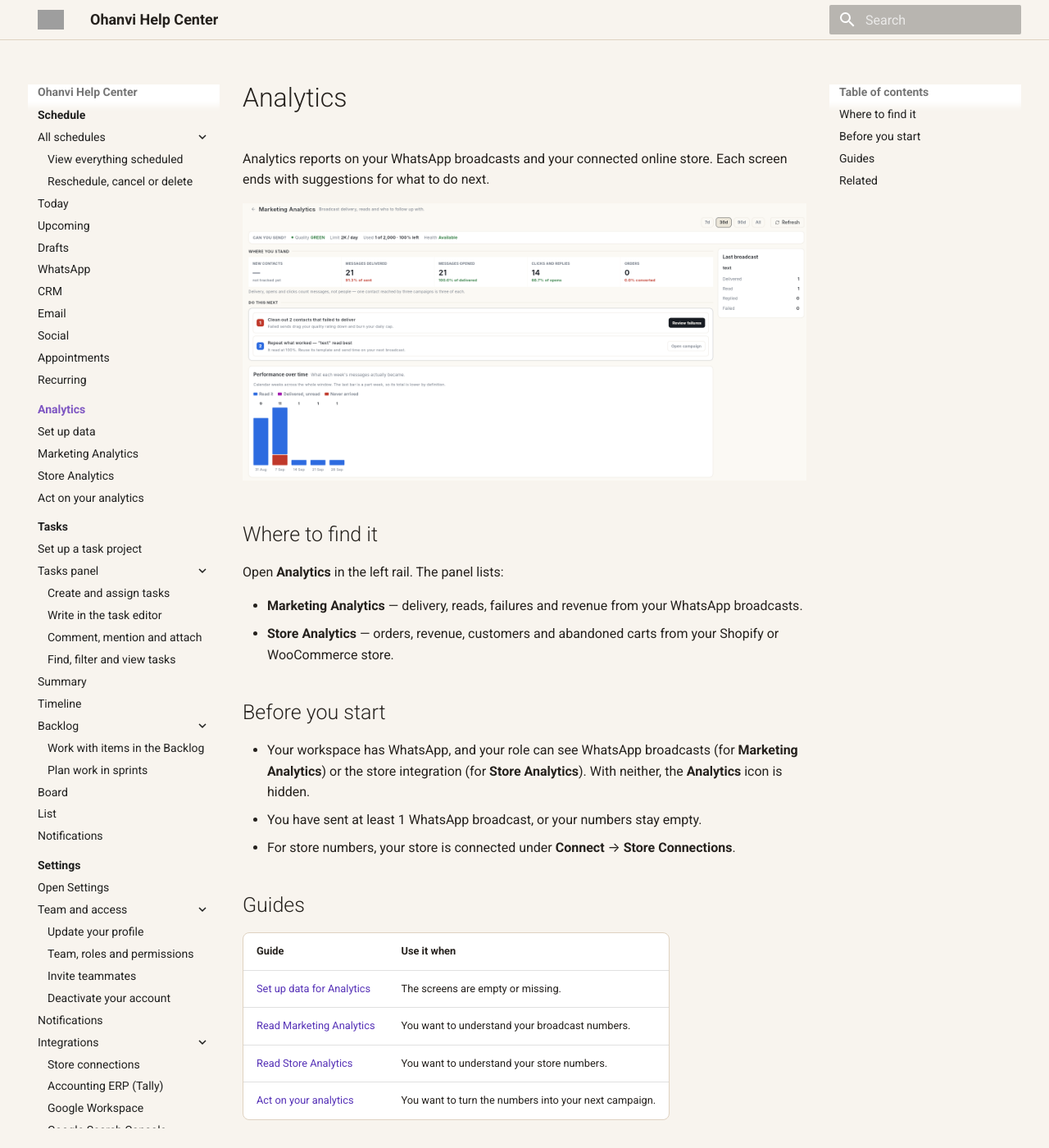
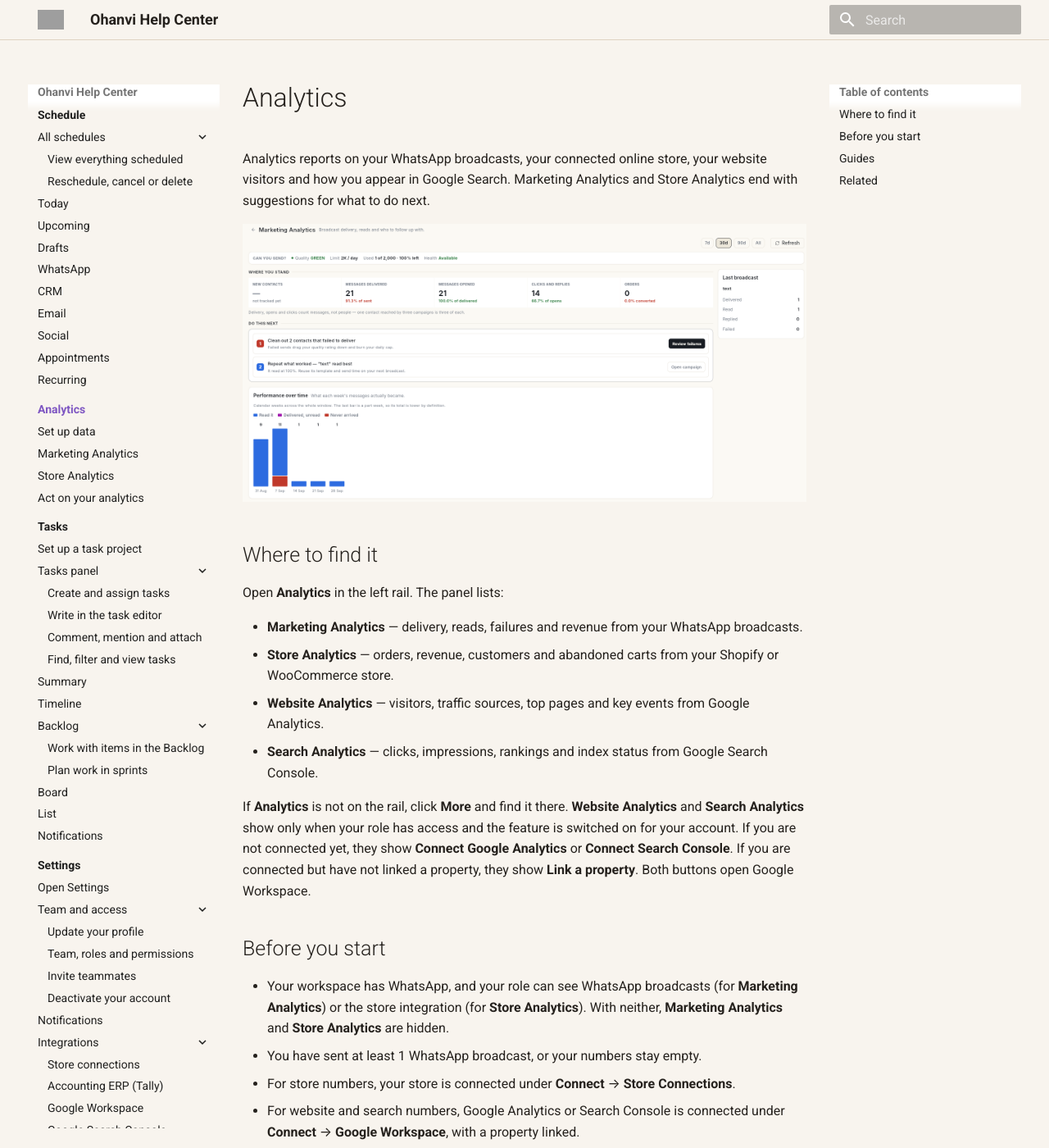
Before and after one commit to Ohanvi/ohanvi.github.io, an MkDocs documentation site: the page built from docs/analytics/index.md, in a window 1280 px wide and 1400 px high. Shown: the whole window at 82% size. Built offline with MkDocs 1.6.1 and Material for MkDocs 9.7.7, drawn with Linux system fonts in a browser that asks for light colours; some of the changed text lies outside the part shown; grey boxes are pictures that could not be loaded.

Commit message:
Analytics docs: open Website and Search Analytics from the sidebar

```diff
--- a/docs/analytics/index.md
+++ b/docs/analytics/index.md
@@ -1,11 +1,11 @@
 ---
 title: Analytics
-description: See how your WhatsApp broadcasts and your online store perform, and get suggestions for what to do next.
+description: See how your WhatsApp broadcasts, online store, website and Google Search results perform, and get suggestions for what to do next.
 ---
 
 # Analytics
 
-Analytics reports on your WhatsApp broadcasts and your connected online store. Each screen ends with suggestions for what to do next.
+Analytics reports on your WhatsApp broadcasts, your connected online store, your website visitors and how you appear in Google Search. Marketing Analytics and Store Analytics end with suggestions for what to do next.
 
 ![Marketing Analytics with Can you send?, Where you stand, Do this next and Performance over time](../assets/screenshots/analytics-marketing-1-overview.png)
 
@@ -15,12 +15,17 @@ Open **Analytics** in the left rail. The panel lists:
 
 - **Marketing Analytics** — delivery, reads, failures and revenue from your WhatsApp broadcasts.
 - **Store Analytics** — orders, revenue, customers and abandoned carts from your Shopify or WooCommerce store.
+- **Website Analytics** — visitors, traffic sources, top pages and key events from Google Analytics.
+- **Search Analytics** — clicks, impressions, rankings and index status from Google Search Console.
+
+If **Analytics** is not on the rail, click **More** and find it there. **Website Analytics** and **Search Analytics** show only when your role has access and the feature is switched on for your account. If you are not connected yet, they show **Connect Google Analytics** or **Connect Search Console**. If you are connected but have not linked a property, they show **Link a property**. Both buttons open Google Workspace.
 
 ## Before you start
 
-- Your workspace has WhatsApp, and your role can see WhatsApp broadcasts (for **Marketing Analytics**) or the store integration (for **Store Analytics**). With neither, the **Analytics** icon is hidden.
+- Your workspace has WhatsApp, and your role can see WhatsApp broadcasts (for **Marketing Analytics**) or the store integration (for **Store Analytics**). With neither, **Marketing Analytics** and **Store Analytics** are hidden.
 - You have sent at least 1 WhatsApp broadcast, or your numbers stay empty.
 - For store numbers, your store is connected under **Connect** → **Store Connections**.
+- For website and search numbers, Google Analytics or Search Console is connected under **Connect** → **Google Workspace**, with a property linked.
 
 ## Guides
 
@@ -29,6 +34,8 @@ Open **Analytics** in the left rail. The panel lists:
 | [Set up data for Analytics](set-up-analytics-data.md) | The screens are empty or missing. |
 | [Read Marketing Analytics](read-marketing-analytics.md) | You want to understand your broadcast numbers. |
 | [Read Store Analytics](read-store-analytics.md) | You want to understand your store numbers. |
+| [Connect Google Analytics](../settings/connect-google-analytics.md#read-the-overview-tab) | You want to open **Website Analytics** and read your website numbers. |
+| [Connect Google Search Console](../settings/connect-google-search-console.md#read-your-search-performance) | You want to open **Search Analytics** and read your Google Search numbers. |
 | [Act on your analytics](act-on-analytics.md) | You want to turn the numbers into your next campaign. |
 
 ## Related
```
Also changed, not shown: docs/settings/connect-google-analytics.md (+6 -1 lines), docs/settings/connect-google-search-console.md (+4 -1 lines).
